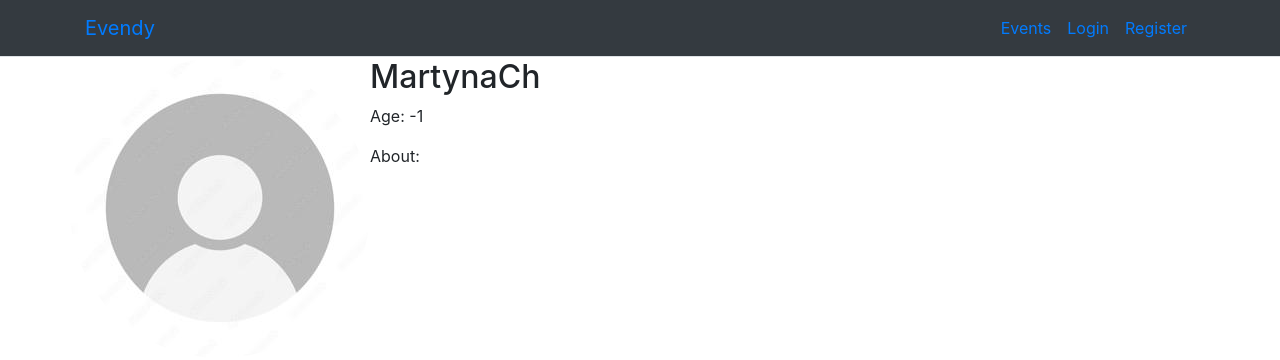
After one commit to marcho4917/Evendy-project, a Django app: page /profile-details/11 in a window 1280 px wide. The commit adds this page. Shown: the top 360 px of the page. Run offline with Django 5.2, Linux system fonts and the light colour scheme; data comes from the database, SQL or seed files in the repository; both versions use the stored data as it was after the commit; parts of the project's set-up code (start-up, migrations or seed data) failed here and were passed over; some libraries are stand-ins or nearby versions.

Commit message:
View others profile

```diff
--- a/evendy_project/evendy/templates/evendy/event_details.html
+++ b/evendy_project/evendy/templates/evendy/event_details.html
@@ -26,7 +26,10 @@
                         <h5 class="card-title">{{ profile.user.username }}</h5>
                         <p class="card-text">{{ profile.calculated_age }}</p>
                         {% if user.is_authenticated and user.profile != profile %}
+                        <form method="POST" action="{% url 'profile_details' profile.user.id %}">
+                            {% csrf_token %}
                             <button type="submit" class="btn btn-primary btn-block btn-sm mb-2">View profile</button>
+                        </form>
                             <button type="submit" class="btn btn-info btn-block btn-sm mb-2">Start chat</button>
                             <button type="submit" class="btn btn-success btn-block btn-sm">Go together</button>
                         {% endif %}
--- /dev/null
+++ b/evendy_project/evendy/templates/evendy/profile_details.html
@@ -0,0 +1,13 @@
+{% extends 'evendy/base.html' %}
+{% block content %}
+<div class="content-section">
+  <div class="media">
+    <img class="rounded-circle account-img" src="{{ profile.profile_image.url }}" alt="profile_pic">
+    <div class="media-body">
+        <h2 class="account-heading">{{ profile.user.username }}</h2>
+        <p>Age: {{ profile.calculated_age }}</p>
+       <p>About: {{ profile.description }}</p>
+    </div>
+  </div>
+</div>
+{% endblock %}
--- a/evendy_project/evendy/urls.py
+++ b/evendy_project/evendy/urls.py
@@ -13,4 +13,5 @@ urlpatterns = [
     path('events-list/', evendy_views.EventListView.as_view(), name="events_list"),
     path('event-details/<int:event_id>/add-or-delete', evendy_views.add_or_remove_user_from_seekers, name='add_or_remove_user_from_seekers'),
     path('search-events/', evendy_views.search_events, name='search_events'),
+    path('profile-details/<int:user_id>', evendy_views.profile_details, name='profile_details')
 ]
--- a/evendy_project/evendy/views.py
+++ b/evendy_project/evendy/views.py
@@ -1,7 +1,7 @@
 from django.contrib.auth.decorators import login_required
 from django.shortcuts import render, redirect
 from .forms import UserRegisterForm, UserUpdateForm, ProfileUpdateForm
-from .models import Event
+from .models import Event, Profile
 from django.views.generic.list import ListView
 from django.views.generic.detail import DetailView
 from django.contrib import messages
@@ -77,3 +77,9 @@ def search_events(request):
         searched = request.POST.get('searched')
         events = Event.objects.filter(title__contains=searched)
         return render(request, 'evendy/search_events.html', {'searched': searched, 'events': events})
+
+
+def profile_details(request, user_id):
+    profile = Profile.objects.get(user=user_id)
+
+    return render(request, 'evendy/profile_details.html', {'profile': profile})
```
Also changed, not shown: evendy_project/db.sqlite3.
